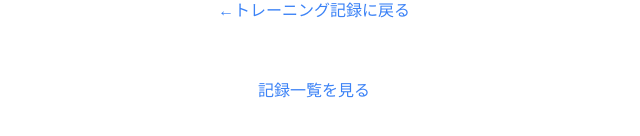
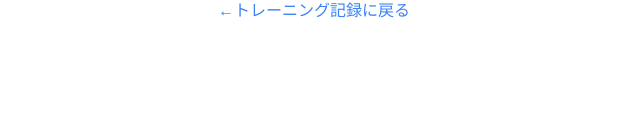
Before and after one commit to obiwan24774-alt/workout_app, a React (Vite) app: page /records in a window 1280 px wide. Shown: the part 218-354 px from the top of the page, without its empty margins (326-966 px from the left). Built offline with nearby package versions, Linux system fonts and the light colour scheme.

Commit message:
記録一覧のページから「記録一覧を見る」を削除

```diff
--- a/src/App.jsx
+++ b/src/App.jsx
@@ -1,26 +1,64 @@
 import { useState, useEffect } from "react";
 import "./index.css";
-import { BrowserRouter as Router, Routes, Route, Link } from "react-router-dom";
+import {
+  BrowserRouter as Router,
+  Routes,
+  Route,
+  Link,
+  useLocation,
+} from "react-router-dom";
 import RecordForm from "./RecordForm";
 import RecordListPage from "./RecordListPage";
+
+// ✅ Routerの内側でlocationを使うためのラッパー
+function AppLayout({ records, handleSave, handleDelete }) {
+  const location = useLocation();
+
+  return (
+    <div className="relative h-screen flex flex-col items-center pt-[5vh]">
+      <h1 className="text-green-600 bg-white text-5xl font-bold mt-2">
+        トレーニング記録
+      </h1>
+      <Routes>
+        <Route path="/" element={<RecordForm onSave={handleSave} />} />
+        <Route
+          path="/records"
+          element={<RecordListPage records={records} onDelete={handleDelete} />}
+        />
+      </Routes>
+
+      {/* ✅ /records以外のときだけリンク表示 */}
+      {location.pathname !== "/records" && (
+        <div className="mt-6 text-center">
+          <Link
+            to="/records"
+            className="mt-2 text-blue-500 hover:underline block text-center"
+          >
+            記録一覧を見る
+          </Link>
+        </div>
+      )}
+    </div>
+  );
+}
 
 function App() {
   const [records, setRecords] = useState(() => {
     const saved = localStorage.getItem("records");
     return saved ? JSON.parse(saved) : [];
   });
-  // ✅ 保存処理：records が更新されたら localStorage に保存
+
   useEffect(() => {
     localStorage.setItem("records", JSON.stringify(records));
   }, [records]);
 
-  // ✅ 読み込み処理：初回レンダリング時に localStorage から取得
   useEffect(() => {
     const saved = localStorage.getItem("records");
     if (saved) {
       setRecords(JSON.parse(saved));
     }
   }, []);
+
   const handleSave = (newRecord) => {
     setRecords([
       { ...newRecord, date: new Date().toLocaleString("ja-JP") },
@@ -34,31 +72,11 @@ function App() {
 
   return (
     <Router>
-      <div>
-        <div className="relative h-screen flex flex-col items-center pt-[5vh]">
-          <h1 className="text-green-600 bg-white text-5xl font-bold mt-2">
-            トレーニング記録
-          </h1>
-          <Routes>
-            <Route path="/" element={<RecordForm onSave={handleSave} />} />
-            <Route
-              path="/records"
-              element={
-                <RecordListPage records={records} onDelete={handleDelete} />
-              }
-            />
-          </Routes>
-
-          <div className="mt-6 text-center">
-            <Link
-              to="/records"
-              className="mt-2 text-blue-500 hover:underline block text-center"
-            >
-              記録一覧を見る
-            </Link>
-          </div>
-        </div>
-      </div>
+      <AppLayout
+        records={records}
+        handleSave={handleSave}
+        handleDelete={handleDelete}
+      />
     </Router>
   );
 }
```
